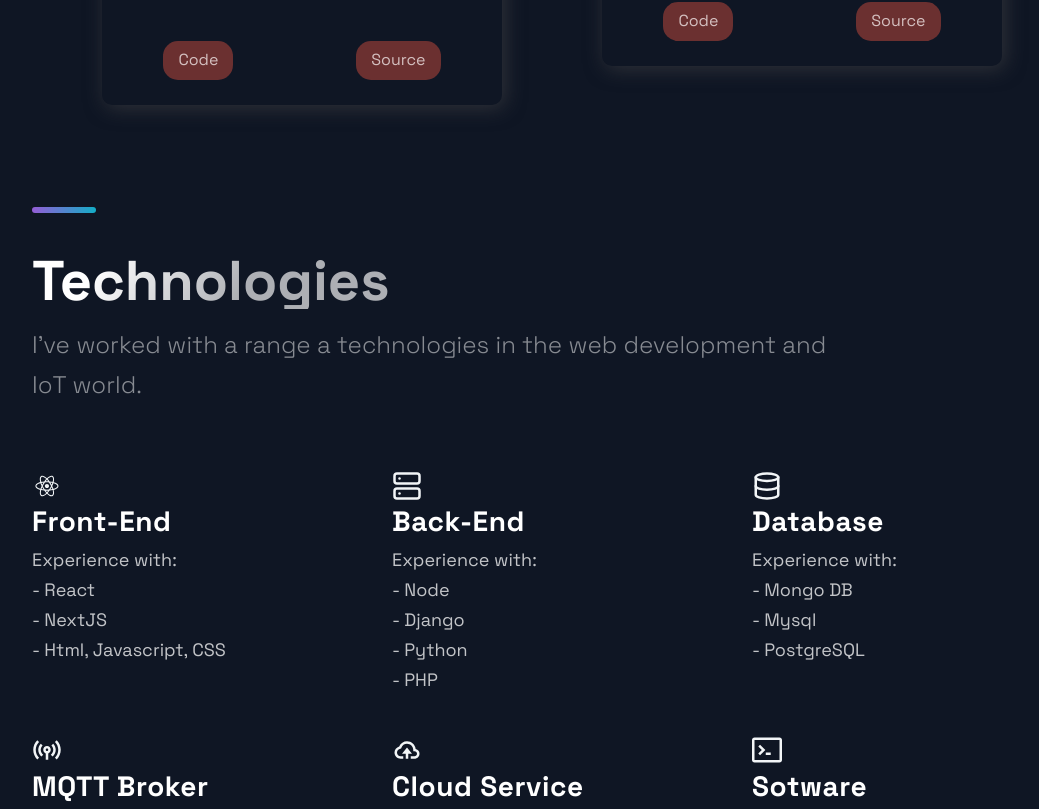
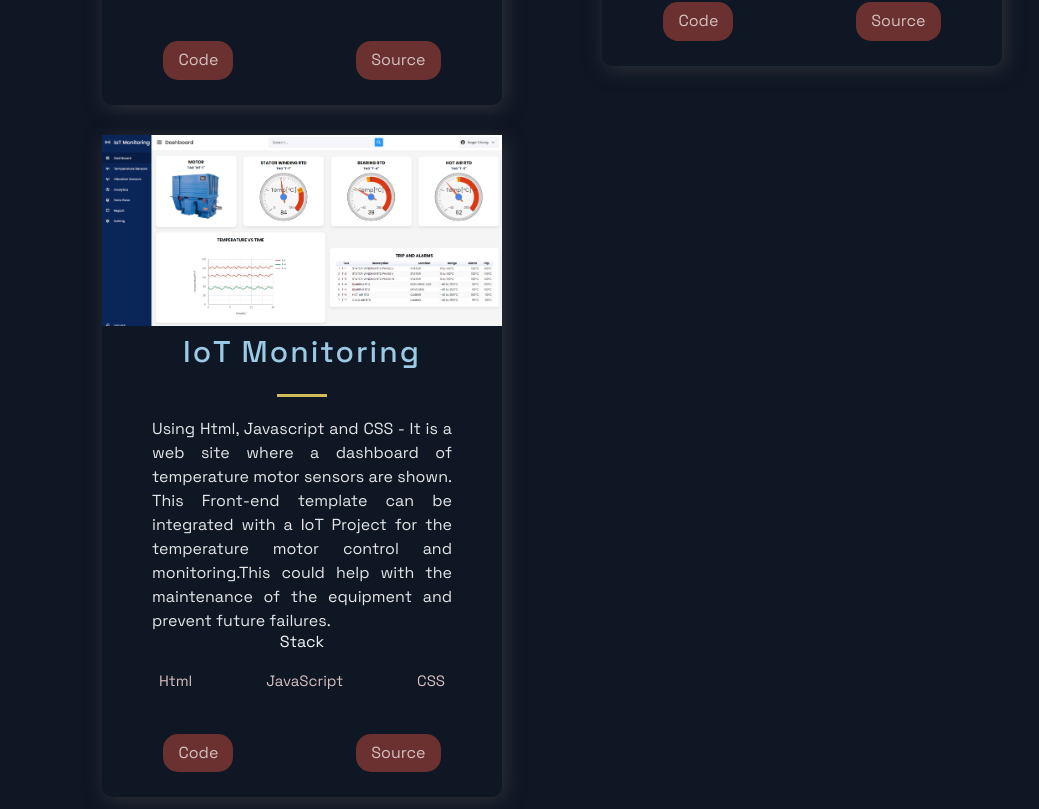
Before and after one commit to rch-goldsnaker/R006_Portafolio_NextJs, a Next.js app: page / in a window 1280 px wide. Shown: the part 1471-2280 px from the top of the page, without its empty margins (88-1127 px from the left). Built offline with nearby package versions, Linux system fonts and the light colour scheme.

Commit message:
Test changing

```diff
--- a/src/constants/constants.js
+++ b/src/constants/constants.js
@@ -17,6 +17,15 @@ export const projects = [
     visit: 'https://github.com/rch-goldsnaker/rch.goldsnaker',
     id: 1,
   },
+  {
+    title: 'IoT Monitoring',
+    description:"Using Html, Javascript and CSS - It is a web site where a dashboard of temperature motor sensors are shown. This Front-end template can be integrated with a IoT Project for the temperature motor control and monitoring.This could help with the maintenance of the equipment and prevent future failures.",
+    image: '/images/iotmotor.PNG',
+    tags: ['Html', 'JavaScript','CSS'],
+    source: 'https://rch-goldsnaker.github.io/rch.goldsnaker/',
+    visit: 'https://github.com/rch-goldsnaker/rch.goldsnaker',
+    id: 2,
+  }
 ];
 
 export const TimeLineData = [
```
Also changed, not shown: 2 other files (tests, documents, lock files or other folders).
